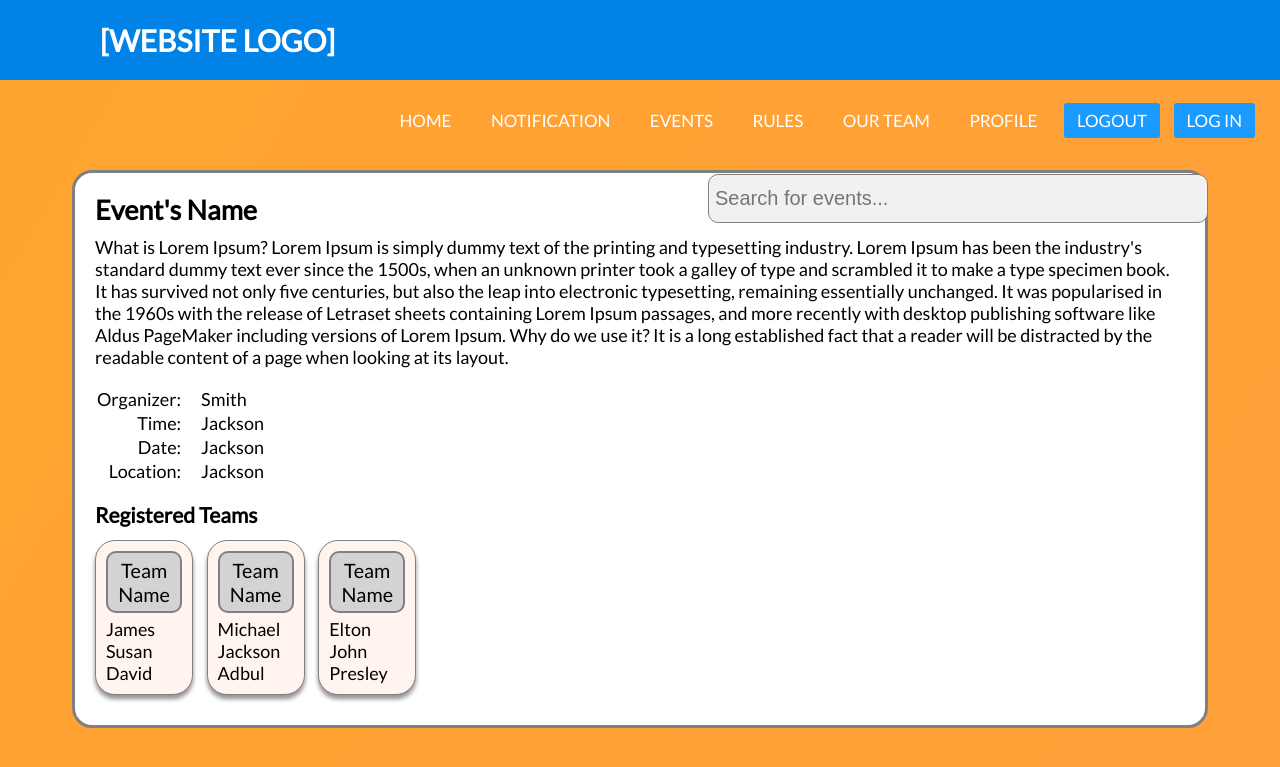
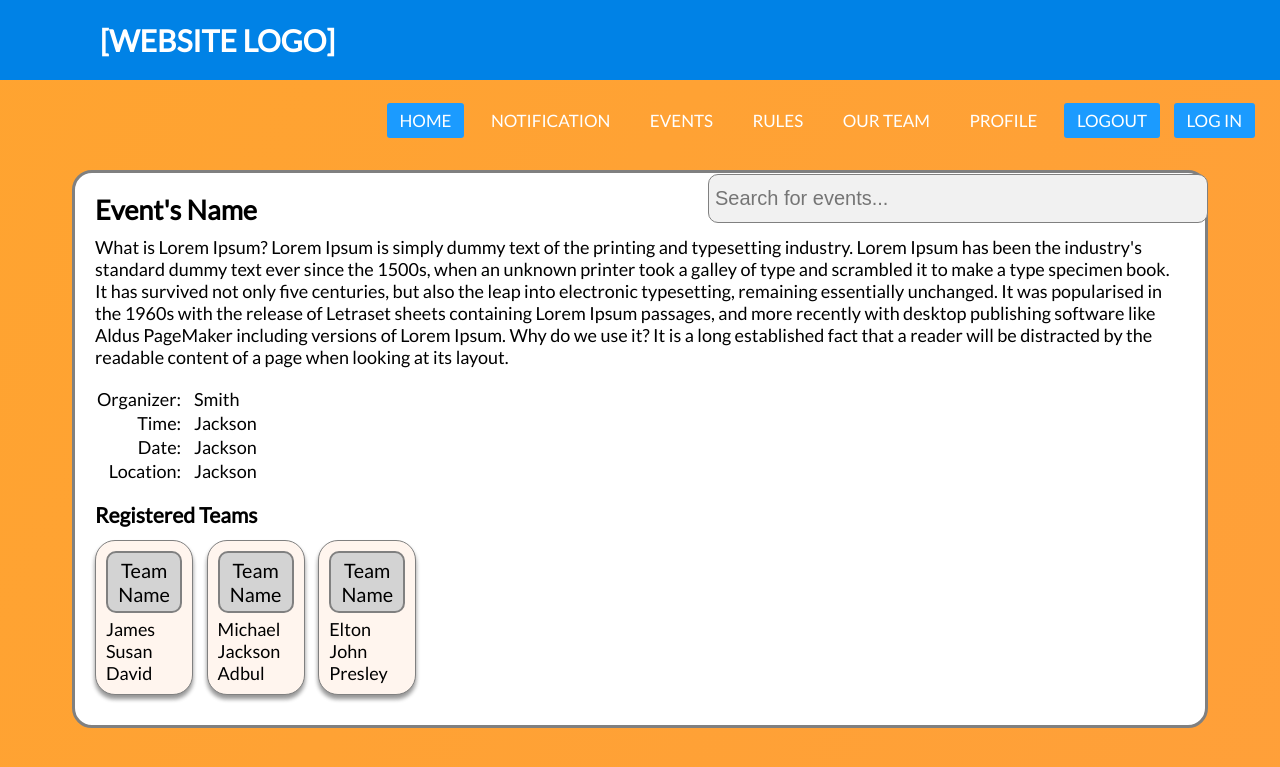
Before and after one commit to CozyHoxx/Web-Programming-Assignment, a PHP site: page /eventDetails.html in a window 1280 px wide. Shown: the top 767 px of the page. Run offline with PHP 8.4, Linux system fonts and the light colour scheme; some libraries are stand-ins or nearby versions.

Commit message:
updated some styling

```diff
--- a/css/eventDetails.css
+++ b/css/eventDetails.css
@@ -58,7 +58,7 @@ form {
 
 .event-details tr :nth-child(1) {
     text-align: right;
-    padding-right: 1rem;
+    padding-right: 0.6rem;
 }
 
 .event-team {
--- a/eventDetails.html
+++ b/eventDetails.html
@@ -21,7 +21,7 @@
         <label class="logo">[WEBSITE LOGO]</label>
         <ul>
             <li>
-                <a href="homepage.html">HOME</a>
+                <a class="active" href="homepage.html">HOME</a>
             </li>
             <li>
                 <a href="#">NOTIFICATION</a>
--- a/ourTeam.html
+++ b/ourTeam.html
@@ -32,7 +32,7 @@
                 <a href="rules.html">rules</a>
             </li>
             <li>
-                <a href="ourTeam.html">Our Team</a>
+                <a class="active" href="ourTeam.html">Our Team</a>
             </li>
             <li>
                 <a href="userProfile.html">PROFILE</a>
```
Also changed, not shown: homepage.html (+3 -4 lines).
